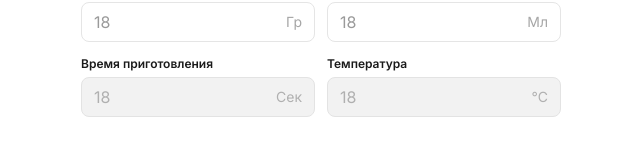
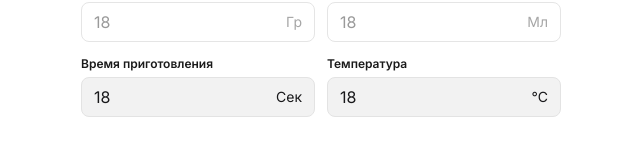
Before and after one commit to Kargin-design/coffee-mvp, a React (Vite) app in the folder coffee-frontend/: page / in a window 1280 px wide. Shown: the part 395-550 px from the top of the page, without its empty margins (319-959 px from the left). Built offline with nearby package versions, Linux system fonts and the light colour scheme; no server answers.

Commit message:
Adjust disabled input text color

```diff
--- a/coffee-frontend/src/components/Input/Input.css
+++ b/coffee-frontend/src/components/Input/Input.css
@@ -54,9 +54,9 @@
 .input--disabled {
   --input-bg: #f2f2f2;
   --input-border: #e3e3e3;
-  --input-text: #9a9a9a;
-  --input-placeholder: #b0b0b0;
-  --input-suffix: #b0b0b0;
+  --input-text: #19191b;
+  --input-placeholder: #19191b;
+  --input-suffix: #19191b;
   cursor: not-allowed;
 }
 
```
